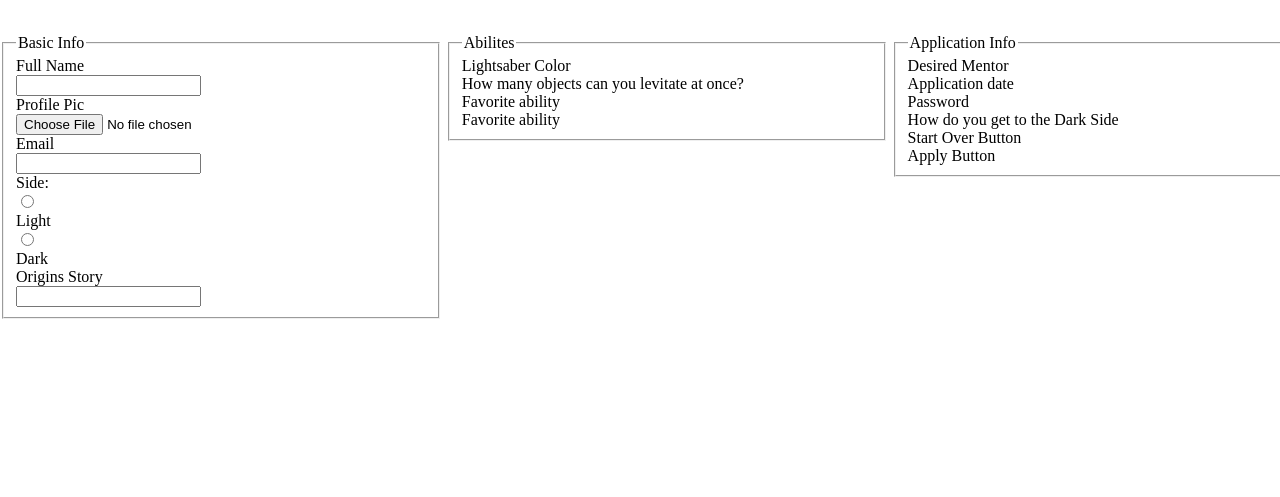
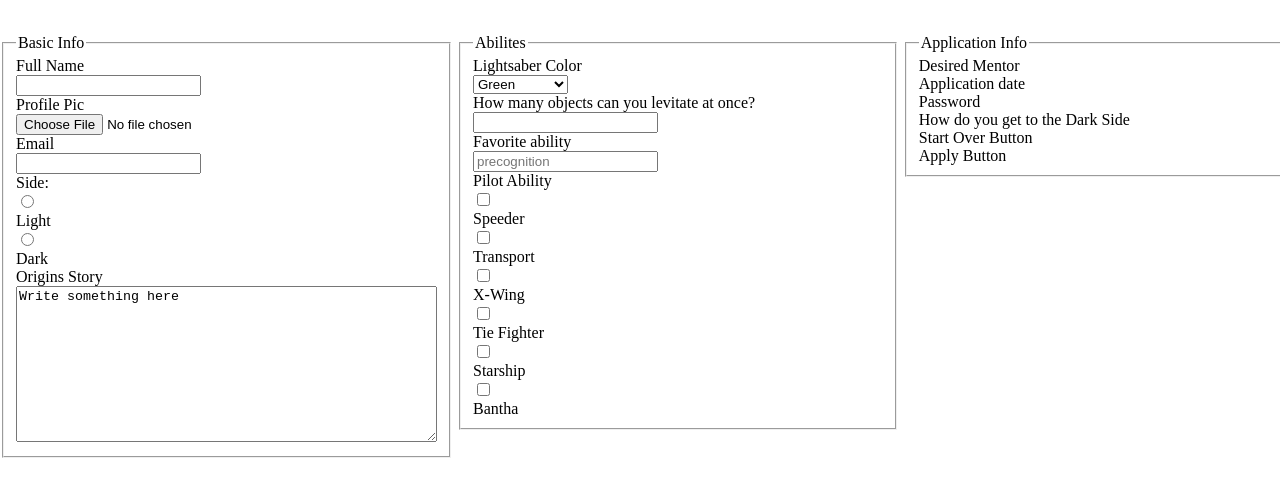
Before and after one commit to sethgabrielbrady/frontend-hmwrk-21417, a plain HTML site: page index.html in a window 1280 px wide. Shown: the part 61-558 px from the top of the page. Drawn offline with Linux system fonts and the light colour scheme.

Commit message:
Abilities form is mostly complete. No change to css

```diff
--- a/index.html
+++ b/index.html
@@ -26,6 +26,7 @@
             <input type='text' name='email' id ='email-input'>
           <aside>
           <aside>
+            <label>
               Side:
               <label><input type ='radio' name='side' value='light'>
               </label>
@@ -36,22 +37,52 @@
           <aside>
           <aside>
             <label for='origins-txt'>Origins Story</label>
-            <input type='textarea' name='orgins' id ='origins-input'>
+            <textarea name="origins-txt" rows="10" cols="50">Write something here
+            </textarea>
             <aside>
      </fieldset>
 
      <fieldset>
              <legend>Abilites</legend>
-             <label for='profile-upld-btn'>Lightsaber Color</label>
+             <label for='sbr-clr'>Lightsaber Color</label>
+              <select name="sbr-clr">
+              <option value="select">Select Color</option>
+              <option value="green" selected>Green</option>
+              <option value="blue">Blue</option>
+              <option value="red">Red</option>
+              <option value="red">Purple</option>
+            </select>
            <aside>
            <aside>
-             <label for='email-input'>How many objects can you levitate at once?</label>
+             <label for='levitate'>How many objects can you levitate at once?</label>
+             <input type='number' name='number-obj' min="1" id ='number-input'>
            <aside>
            <aside>
-             <label for='profile-upld-btn'>Favorite ability</label>
+             <label for='fav-ability'>Favorite ability</label>
+             <input type='text' name='fav-ability' id ='ffav-ability'placeholder="precognition">
            <aside>
            <aside>
-             <label for='origins-txt'>Favorite ability</label>
+
+                  Pilot Ability
+                  <label><input type ='checkbox' name='pilot' value='speeder'>
+                  </label>
+                    Speeder
+                  <label><input type ='checkbox' name='pilot' value='transport'>
+                  </label>
+                    Transport
+                    <label><input type ='checkbox' name='pilot' value='xwing'>
+                    </label>
+                      X-Wing
+                    <label><input type ='checkbox' name='pilot' value='tiefighter'>
+                    </label>
+                      Tie Fighter
+                      <label><input type ='checkbox' name='pilot' value='starship'>
+                      </label>
+                        Starship
+                      <label><input type ='checkbox' name='pilot' value='bantha'>
+                      </label>
+                        Bantha
+             </label>
            <aside>
 
       </fieldset>
```
Lines whose indentation alone changed are shown as unchanged.
